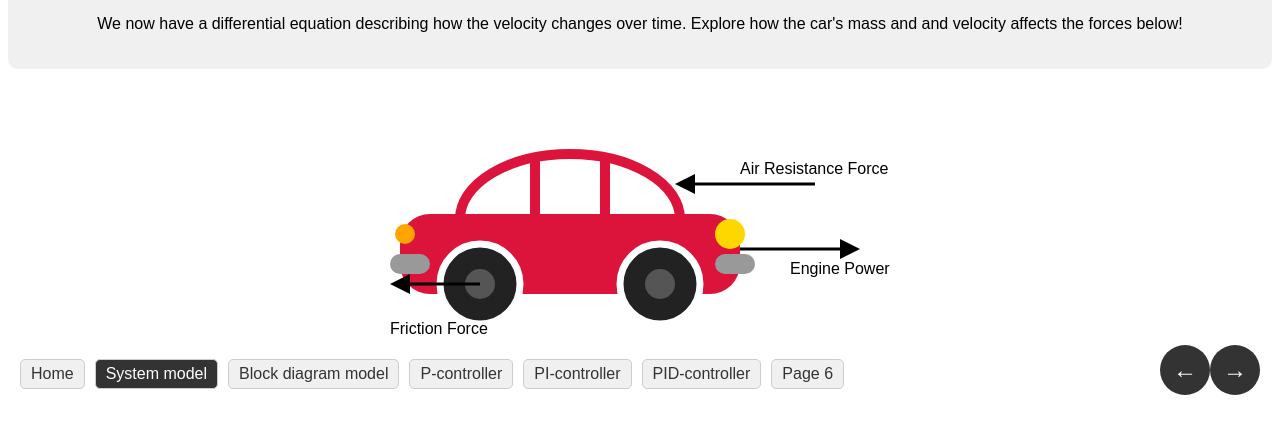
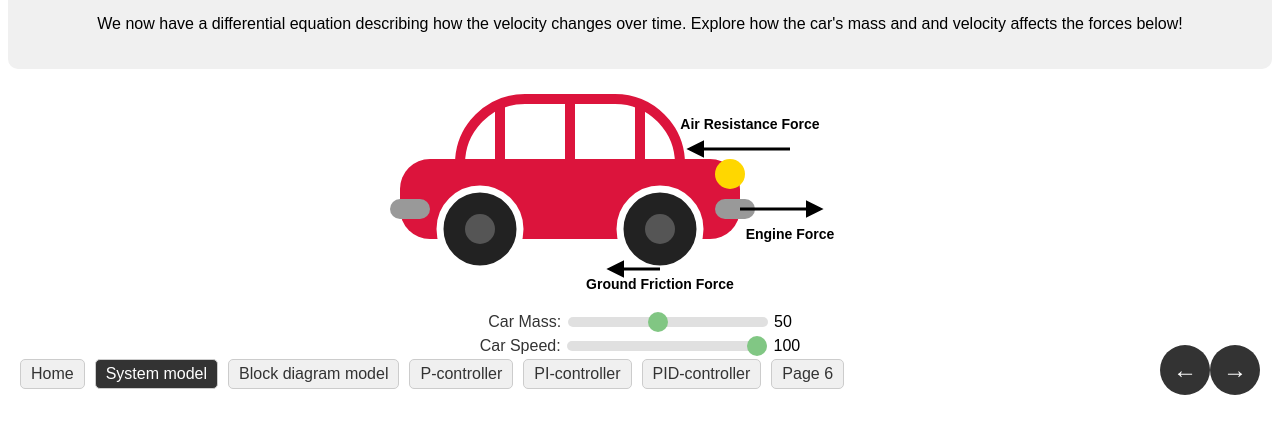
Before and after one commit to haakongarfjell/DSC_160_Final_Project, a SvelteKit app: page / in a window 1280 px wide. Both pictures are taken after a click on the link "System model". Shown: the part 385-818 px from the top of the page. Built offline with nearby package versions, Linux system fonts and the light colour scheme; a web font is replaced by a local one.

Commit message:
Add car to system model page

```diff
--- a/src/components/Page1.svelte
+++ b/src/components/Page1.svelte
@@ -3,51 +3,290 @@
     import { onMount } from 'svelte';
     import Katex from 'svelte-katex';
     import 'katex/dist/katex.min.css';
-    let showTooltip = false;
+    import * as d3 from 'd3';
 
-    function toggleTooltip() {
-        showTooltip = !showTooltip;
+    let svgWidth = 500;
+    let svgHeight = 200;
+    let carSpeed = 100;
+    let carMass = 50;
+
+    // Define variables for car dimensions and positions
+    let carTopX = 70;
+    let carTopY = 10;
+    let carTopWidth = 220;
+    let carTopHeight = 130;
+    let carBodyX = 10;
+    let carBodyY = 70;
+    let carBodyWidth = 340;
+    let carBodyHeight = 80;
+    let leftLineX = carTopX + carTopWidth / 2;
+    let rightLineX = leftLineX + 70;
+    let leftBumperX = 0;
+    let rightBumperX = carBodyWidth - 40;
+    let leftWheelX = 90;
+    let rightWheelX = 270;
+    let wheelY = 140;
+    let goldLightX = carBodyWidth;
+    let goldLightY = carTopY + carTopHeight / 2 + 10;
+    let orangeLightX = carBodyX - 25;
+    let orangeLightY = carTopY + carTopHeight / 2;
+    let groundY = 180;
+    let groundLineX2 = carBodyWidth;
+    let polygonX = carTopX + carTopWidth / 2 + 10;
+
+    function plotData() {
+        const svg = d3.select('svg')
+            .attr('width', svgWidth)
+            .attr('height', svgHeight);
+
+        // Remove old plot before drawing new one
+        svg.selectAll('*').remove();
+
+        // Define arrow marker
+        svg.append('defs').append('marker')
+            .attr('id', 'arrow')
+            .attr('viewBox', '0 0 10 10')
+            .attr('refX', 8)
+            .attr('refY', 5)
+            .attr('markerWidth', 6)
+            .attr('markerHeight', 6)
+            .attr('orient', 'auto')
+            .append('path')
+            .attr('d', 'M 0 0 L 10 5 L 0 10 z')
+            .attr('fill', 'black');
+
+        // Car top
+        svg.append('rect')
+            .attr('x', carTopX)
+            .attr('y', carTopY)
+            .attr('width', carTopWidth)
+            .attr('height', carTopHeight)
+            .attr('fill', 'transparent')
+            .attr('rx', carTopHeight / 2)
+            .attr('stroke', 'crimson')
+            .attr('stroke-width', 10);
+
+        // Car body
+        svg.append('rect')
+            .attr('x', carBodyX)
+            .attr('y', carBodyY)
+            .attr('width', carBodyWidth)
+            .attr('height', carBodyHeight)
+            .attr('fill', 'crimson')
+            .attr('rx', 30);
+
+        // Left line
+        svg.append('line')
+            .attr('x1', leftLineX)
+            .attr('y1', carTopY)
+            .attr('x2', leftLineX)
+            .attr('y2', carBodyY)
+            .attr('stroke', 'crimson')
+            .attr('stroke-width', 10);
+
+        // Right line
+        svg.append('line')
+            .attr('x1', rightLineX)
+            .attr('y1', carTopY + 5)
+            .attr('x2', rightLineX)
+            .attr('y2', carBodyY)
+            .attr('stroke', 'crimson')
+            .attr('stroke-width', 10);
+
+        // Right line
+        svg.append('line')
+            .attr('x1', leftLineX-70)
+            .attr('y1', carTopY + 5)
+            .attr('x2', leftLineX-70)
+            .attr('y2', carBodyY)
+            .attr('stroke', 'crimson')
+            .attr('stroke-width', 10);
+
+        // Left bumper
+        svg.append('rect')
+            .attr('x', leftBumperX)
+            .attr('y', carBodyY + 40)
+            .attr('width', 40)
+            .attr('height', 20)
+            .attr('fill', '#999')
+            .attr('rx', 10);
+
+        // Right bumper
+        svg.append('rect')
+            .attr('x', rightBumperX + 25)
+            .attr('y', carBodyY + 40)
+            .attr('width', 40)
+            .attr('height', 20)
+            .attr('fill', '#999')
+            .attr('rx', 10);
+
+        // Left wheel
+        svg.append('g')
+            .attr('transform', `translate(${leftWheelX}, ${wheelY})`)
+            .append('circle')
+            .attr('r', '40px')
+            .attr('fill', '#222')
+            .attr('stroke', 'white')
+            .attr('stroke-width', 7);
+
+        // Right wheel
+        svg.append('g')
+            .attr('transform', `translate(${rightWheelX}, ${wheelY})`)
+            .append('circle')
+            .attr('r', '40px')
+            .attr('fill', '#222')
+            .attr('stroke', 'white')
+            .attr('stroke-width', 7);
+
+        // Left wheel
+        svg.append('g')
+            .attr('transform', `translate(${leftWheelX}, ${wheelY})`)
+            .append('circle')
+            .attr('r', '15px')
+            .attr('fill', '#555');
+
+        // Left wheel
+        svg.append('g')
+            .attr('transform', `translate(${rightWheelX}, ${wheelY})`)
+            .append('circle')
+            .attr('r', '15px')
+            .attr('fill', '#555');
+
+        // Headlights
+        svg.append('g')
+            .attr('transform', `translate(${goldLightX}, ${goldLightY})`)
+            .append('circle')
+            .attr('r', '15px')
+            .attr('fill', 'gold');
+
+
+        // Friction force line with arrow
+        svg.append('line')
+            .attr('x1', rightWheelX)
+            .attr('y1', groundY)
+            .attr('x2', rightWheelX - carMass)
+            .attr('y2', groundY)
+            .attr('stroke', 'black')
+            .attr('stroke-width', 3)
+            .attr('marker-end', 'url(#arrow)');
+
+        // Text under the arrow
+        svg.append('text')
+            .attr('x', rightWheelX)
+            .attr('y', groundY + 20)
+            .text('Ground Friction Force')
+            .style('text-anchor', 'middle')
+            .style('font-size', '14px')
+            .style('fill', 'black')
+            .style('font-weight', 'bold');
+
+         // Engine force line with arrow
+        svg.append('line')
+            .attr('x1', rightBumperX+50)
+            .attr('y1', carBodyY + 50)
+            .attr('x2', rightBumperX + 130)
+            .attr('y2', carBodyY + 50)
+            .attr('stroke', 'black')
+            .attr('stroke-width', 3)
+            .attr('marker-end', 'url(#arrow)');
+
+        // Text under the arrow
+        svg.append('text')
+            .attr('x', rightBumperX+100)
+            .attr('y', carBodyY + 80)
+            .text('Engine Force')
+            .style('text-anchor', 'middle')
+            .style('font-size', '14px')
+            .style('fill', 'black')
+            .style('font-weight', 'bold');
+
+        // Air Recistiance force line with arrow
+        svg.append('line')
+            .attr('x1', rightBumperX + carSpeed)
+            .attr('y1', carBodyY-10)
+            .attr('x2', rightBumperX)
+            .attr('y2', carBodyY - 10)
+            .attr('stroke', 'black')
+            .attr('stroke-width', 3)
+            .attr('marker-end', 'url(#arrow)');
+
+        // Text under the arrow
+        svg.append('text')
+            .attr('x', rightBumperX + 60)
+            .attr('y', carBodyY - 30)
+            .text('Air Resistance  Force')
+            .style('text-anchor', 'middle')
+            .style('font-size', '14px')
+            .style('fill', 'black')
+            .style('font-weight', 'bold');
+    }
+
+    function updateCarMass(event) {
+        carMass = +event.target.value;
+        plotData();
+    }
+    function updateCarSpeed(event) {
+        carSpeed = +event.target.value;
+        plotData();
     }
 
     onMount(() => {
-        // Load MathJax script when component mounts
-        const script = document.createElement('script');
-        script.src = 'https://polyfill.io/v3/polyfill.min.js?features=es6';
-        script.async = true;
-        document.head.appendChild(script);
-
-        const mathjaxScript = document.createElement('script');
-        mathjaxScript.id = 'MathJax-script';
-        mathjaxScript.async = true;
-        mathjaxScript.src = 'https://cdn.jsdelivr.net/npm/mathjax@3/es5/tex-mml-chtml.js';
-        document.head.appendChild(mathjaxScript);
+        plotData();
     });
 </script>
 
+
 <style>
-    svg {
-        display: block;
-        margin: 75px auto 0;
+    /* Slider Styles */
+    input[type="range"] {
+      -webkit-appearance: none;
+      appearance: none;
+      width: 200px;
+      height: 10px;
+      background: #d3d3d3;
+      outline: none;
+      opacity: 0.7;
+      -webkit-transition: .2s;
+      transition: opacity .2s;
+      border-radius: 5px;
+      margin-bottom: 10px;
     }
 
-    .tooltip {
-        position: absolute;
-        background-color: #0b9619;
-        color: white;
-        padding: 5px;
-        border-radius: 5px;
-        z-index: 1;
-        display: none;
+    input[type="range"]:hover {
+      opacity: 1;
     }
 
-    .tooltip-show {
-        display: block;
+    input[type="range"]::-webkit-slider-thumb {
+      -webkit-appearance: none;
+      appearance: none;
+      width: 20px;
+      height: 20px;
+      background: #4CAF50;
+      cursor: pointer;
+      border-radius: 50%;
     }
 
-    ul {
-        list-style-position: inside; /* Align bullet points inside the list */
+    input[type="range"]::-moz-range-thumb {
+      width: 20px;
+      height: 20px;
+      background: #4CAF50;
+      cursor: pointer;
+      border-radius: 50%;
     }
-</style>
+
+    /* Label Styles */
+    label {
+      font-family: Arial, sans-serif;
+      font-size: 16px;
+      color: #333;
+    }
+
+      #plot {
+      margin: auto; /* Center the plot */
+      width: 800px; /* Adjust width */
+      height: 500px; /* Adjust height */
+      }
+  </style>
 
 
 <div style="text-align: center; margin-top: 20px; padding: 20px; background-color: #f0f0f0; border-radius: 10px;">
@@ -64,65 +303,17 @@
     <p>We now have a differential equation describing how the velocity changes over time. Explore how the car's mass and and velocity affects the forces below!</p>
 </div>
 
-<div style="position: relative;">
-    <!-- Your Svelte template -->
-    <svg width="500" height="250">
-        <!-- Top -->
-        <rect x="70" y="10" width="220" height="130" fill="transparent" rx="150" stroke="crimson" stroke-width="10" />
-
-        <!-- Body -->
-        <rect x="10" y="70" width="340" height="80" fill="crimson" rx="30" />
-        <line x1="425" y1="40" x2="305" y2="40" stroke="black" stroke-width="3" />
-        <polygon points="285,40 305,50 305,30" fill="black" />
-        <text x="350" y="30" class="small" on:mouseenter={toggleTooltip} on:mouseleave={toggleTooltip}>Air Resistance Force </text>
-
-        <line x1="450" y1="105" x2="350" y2="105" stroke="black" stroke-width="3" />
-        <polygon points="470,105 450,115 450,95" fill="black" />
-        <text x="400" y="130" class="small" on:mouseenter={toggleTooltip} on:mouseleave={toggleTooltip}>Engine Power</text>
-
-        <g>
-            <!-- Left line -->
-            <line x1="145" y1="10" x2="145" y2="80" stroke="crimson" stroke-width="10" />
-
-            <!-- Right line -->
-            <line x1="215" y1="10" x2="215" y2="80" stroke="crimson" stroke-width="10" />
-        </g>
-
-        <g>
-            <!-- Left bumper -->
-            <rect x="0" y="110" width="40" height="20" fill="#999" rx="10" />
-
-            <!-- Right bumper -->
-            <rect x="325" y="110" width="40" height="20" fill="#999" rx="10" />
-        </g>
-
-        <!-- Left wheel -->
-        <g>
-            <circle r="40px" fill="#222" stroke="white" stroke-width="7" cx="90" cy="140" />
-            <circle r="15px" fill="#555" cx="90" cy="140" />
-
-            <!-- Arrow -->
-            <path d="M 20 140 L 90 140" stroke="black" stroke-width="3" />
-            <!-- arrow pointing at windshield -->
-            <polygon points="0,140 20,150 20,130" fill="black" />
-            <text x="0" y="190" class="small" on:mouseenter={toggleTooltip} on:mouseleave={toggleTooltip}>Friction Force</text>
-            <div class="tooltip" style="top: 200px; left: 0;">
-                <p>This is the friction force (\( F_f \)).</p>
-            </div>
-        </g>
-
-        <!-- Right wheel -->
-        <g>
-            <circle r="40px" fill="#222" stroke="white" stroke-width="7" cx="270" cy="140" />
-            <circle r="15px" fill="#555" cx="270" cy="140" />
-        </g>
-
-        <g>
-            <!-- Gold light -->
-            <circle r="15px" fill="gold" cx="340" cy="90" />
-
-            <!-- Orange light -->
-            <circle r="10px" fill="orange" cx="15" cy="90" />
-        </g>
-    </svg>
+<div style="text-align: center; margin-top: 0px; padding: 20px;">
+    <svg></svg>
 </div>
+<div style="text-align: center; margin-top: 0px;">
+    <label for="carMass">Car Mass:</label>
+    <input type="range" id="carMass" name="carMass" min="10" max="100" bind:value={carMass} on:input={updateCarMass}>
+    <span>{carMass}</span>
+    <br>
+    <label for="carSpeed">Car Speed:</label>
+    <input type="range" id="carSpeed" name="carSpeed" min="10" max="100" bind:value={carSpeed} on:input={updateCarSpeed}>
+    <span>{carSpeed}</span>
+</div>
+<div style="text-align: center; margin-top: 20px; padding: 20px; background-color: #00000; border-radius: 10px;">
+</div>
```
